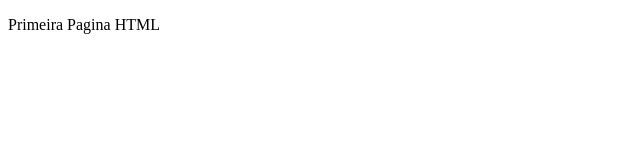
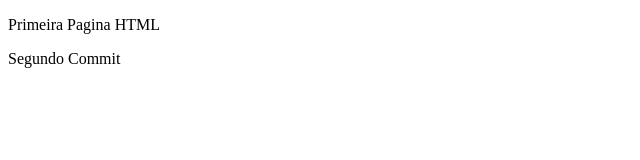
Before and after one commit to wilgama/projetomoedas2, a plain HTML site: page index.html in a window 1280 px wide. Shown: the whole page, without its empty margins (0-640 px from the left). Drawn offline with Linux system fonts and the light colour scheme.

Commit message:
terceiro commit

```diff
--- a/index.html
+++ b/index.html
@@ -8,6 +8,7 @@
 </head>
 <body>
     <p> Primeira Pagina HTML</p>
+    <p> Segundo Commit </p>
 
 </body>
 </html>
```
